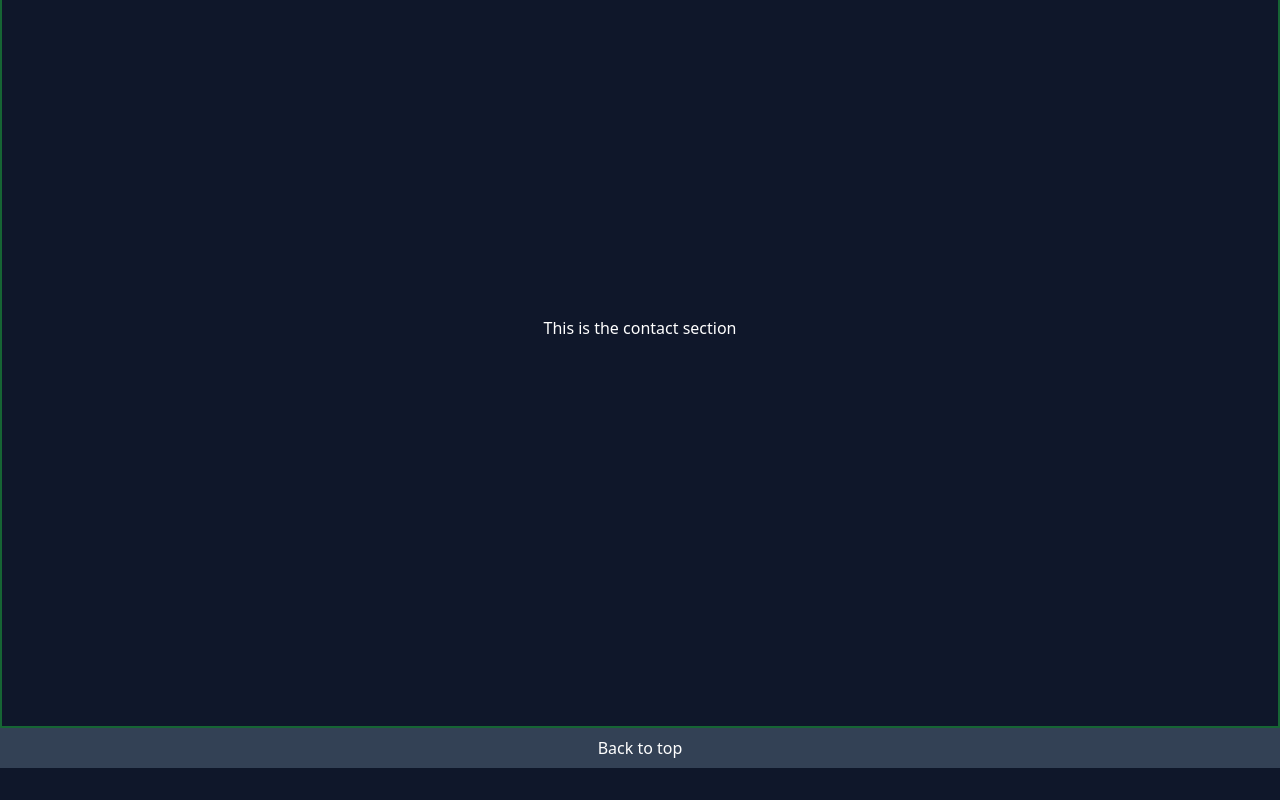
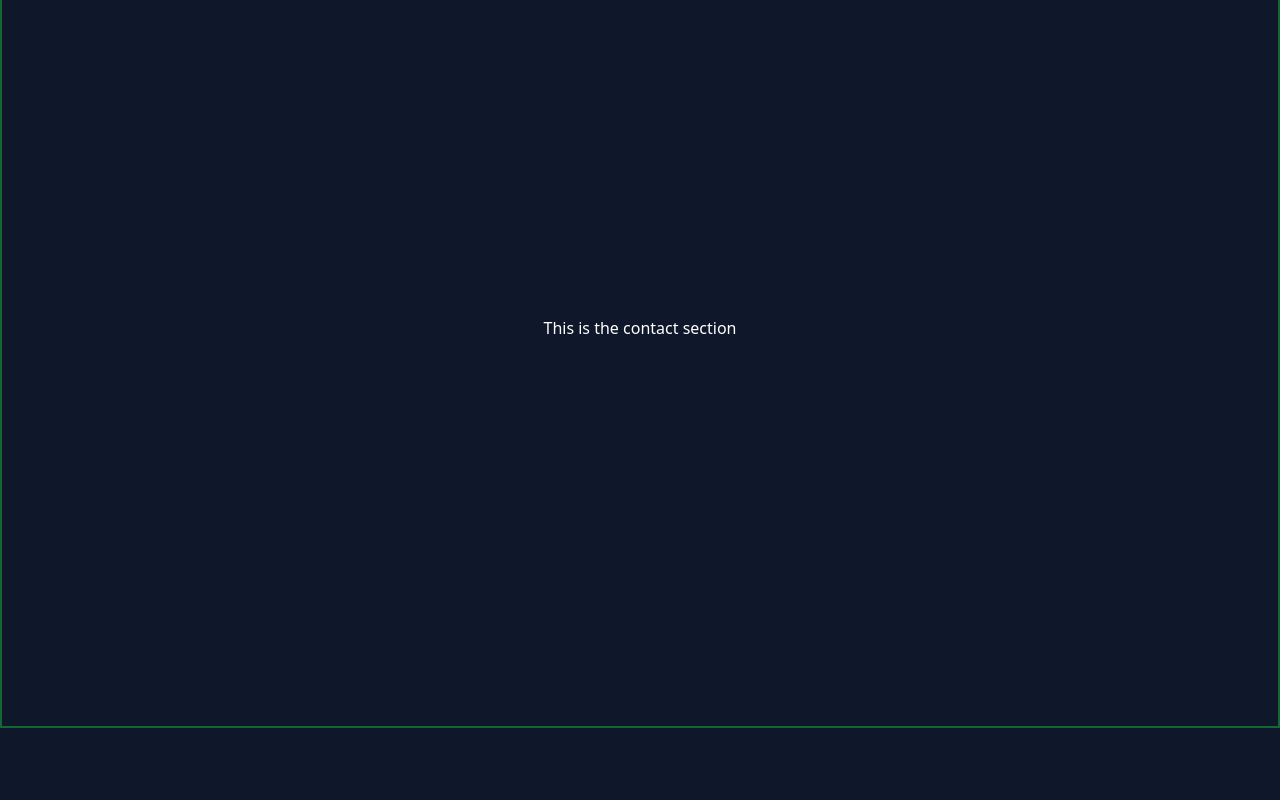
Before and after one commit to VladCrauciuc/vlad-crauciuc-portfolio, a Next.js app in the folder my-project/: page / in a window 1280 px wide. Shown: the part 1890-2690 px from the top of the page. After the commit the page ends 2618 px from the top, so only its background shows below. Built offline with nearby package versions, Linux system fonts and the light colour scheme.

Commit message:
back2Top

```diff
--- a/my-project/pages/index.jsx
+++ b/my-project/pages/index.jsx
@@ -4,7 +4,7 @@ import Script from 'next/script';
 export default function Home() {
   return (
     <>
-    <nav className='flex justify-center sm:justify-end bg-white/10 sm:bg-white/0 landscape:bg-white/0 sticky top-0 w-full'>
+    <nav className='flex justify-center sm:justify-end bg-white/10 sm:bg-white/0 sticky top-0 w-full'>
       <ul className='flex mt-4 sm:mr-8 border-b-2'>
         <li className='mr-4'>
           <Link href='/'>
@@ -36,11 +36,9 @@ export default function Home() {
         <span>This is the contact section</span>
       </section >
 
-      <section className='bg-slate-700 flex justify-center items-center text-white mb-8'>
         <Link href='/'>
-          <a id='back2Top' className='py-2'>Back to top</a>
+          <a id='back2Top' className='py-2 px-4 bg-white/10 text-white fixed bottom-0 right-0'>Back to top</a>
         </Link>
-      </section>
 
       <Script id='script' src='/js/script.js' strategy='afterInteractive'></Script>
     </div>
```
